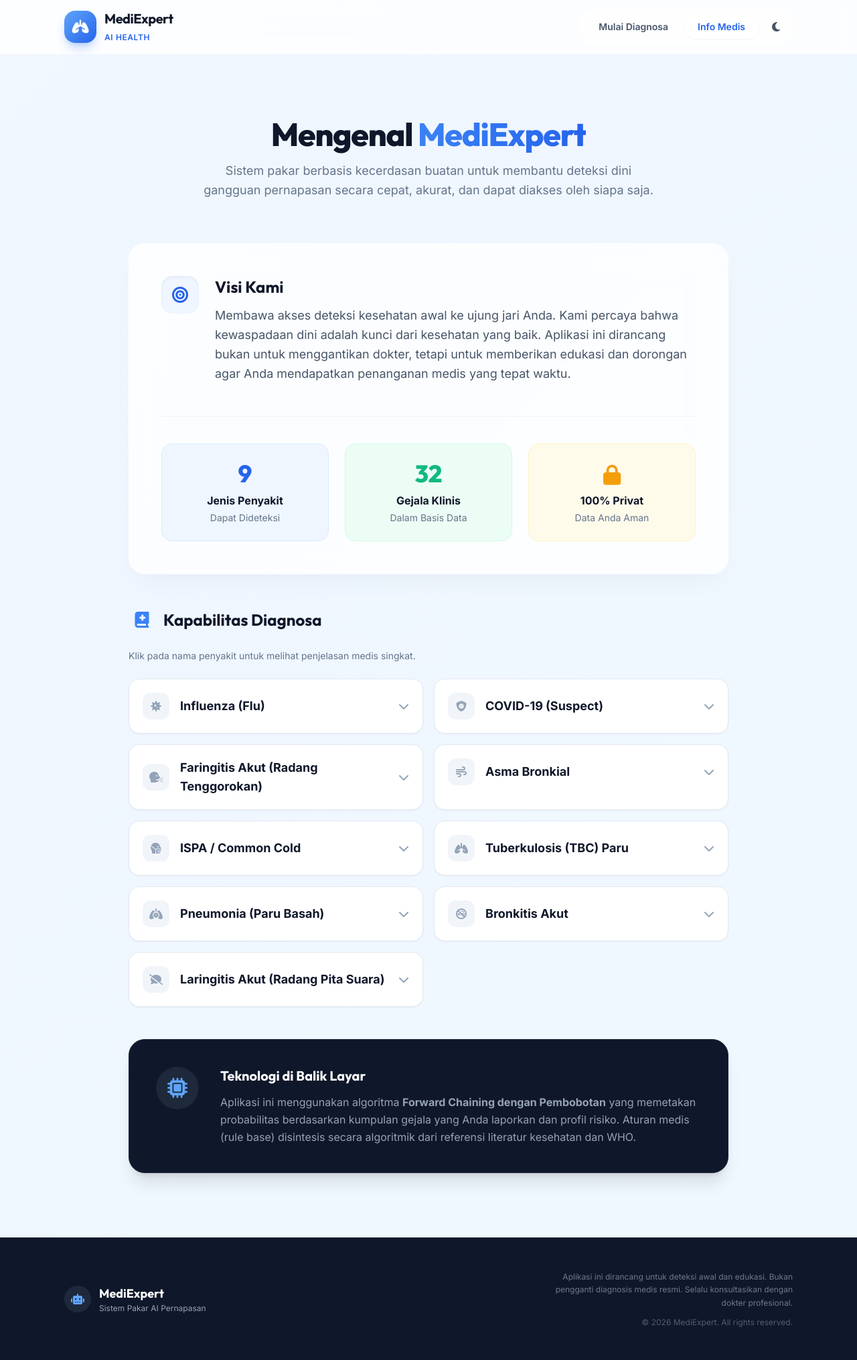
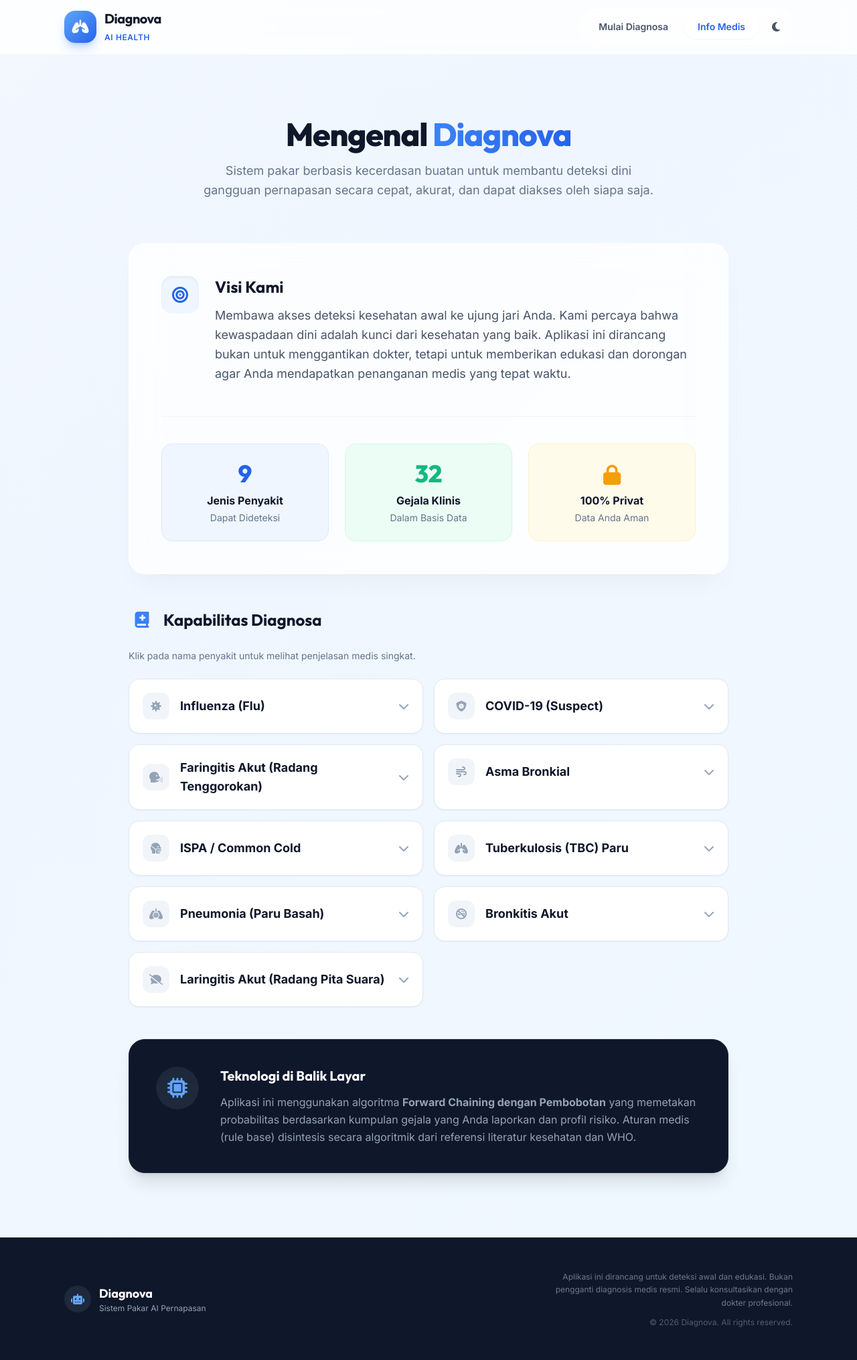
Before and after one commit to baron969/MediExpert, a Flask app: page /tentang in a window 1280 px wide. Shown: the whole page at 67% size. Run offline with Flask 3, Linux system fonts and the light colour scheme; some libraries are stand-ins or nearby versions.

Commit message:
Rebrand: Changed name to Diagnova

```diff
--- a/app.py
+++ b/app.py
@@ -1,6 +1,6 @@
 # =============================================================================
 # app.py — Flask + Supabase Backend
-# Sistem Pakar Diagnosa Penyakit — MediExpert
+# Sistem Pakar Diagnosa Penyakit — Diagnova
 # =============================================================================
 
 import json
@@ -333,7 +333,7 @@ def tentang():
 # ===========================================================================
 if __name__ == "__main__":
     print("=" * 60)
-    print("  MediExpert — Sistem Pakar Diagnosa Penyakit")
+    print("  Diagnova — Sistem Pakar Diagnosa Penyakit")
     print("  Backend: Flask + Supabase")
     print("=" * 60)
     print(f"  Penyakit : {len(DATA_PENYAKIT)}")
--- a/templates/base.html
+++ b/templates/base.html
@@ -3,8 +3,8 @@
 <head>
     <meta charset="UTF-8">
     <meta name="viewport" content="width=device-width, initial-scale=1.0">
-    <meta name="description" content="MediExpert - Asisten AI Pribadi untuk Kesehatan Pernapasan Anda.">
-    <title>{% block title %}MediExpert — Cek Kesehatan Pernapasan{% endblock %}</title>
+    <meta name="description" content="Diagnova - Asisten AI Pribadi untuk Kesehatan Pernapasan Anda.">
+    <title>{% block title %}Diagnova — Cek Kesehatan Pernapasan{% endblock %}</title>
 
     <!-- Google Fonts: Inter & Outfit (for headings) -->
     <link rel="preconnect" href="https://fonts.googleapis.com">
@@ -144,7 +144,7 @@
                     <i class="fas fa-lungs"></i>
                 </div>
                 <div>
-                    <h1 class="font-display font-bold text-slate-900 dark:text-white text-xl tracking-tight">MediExpert</h1>
+                    <h1 class="font-display font-bold text-slate-900 dark:text-white text-xl tracking-tight">Diagnova</h1>
                     <span class="text-xs text-brand-600 dark:text-brand-400 font-semibold tracking-wider uppercase">AI Health</span>
                 </div>
             </a>
@@ -207,7 +207,7 @@
                 <i class="fas fa-robot"></i>
             </div>
             <div>
-                <h4 class="font-display font-bold text-white text-lg">MediExpert</h4>
+                <h4 class="font-display font-bold text-white text-lg">Diagnova</h4>
                 <p class="text-xs">Sistem Pakar AI Pernapasan</p>
             </div>
         </div>
@@ -215,7 +215,7 @@
             <p class="text-xs leading-relaxed opacity-70">
                 Aplikasi ini dirancang untuk deteksi awal dan edukasi. Bukan pengganti diagnosis medis resmi. Selalu konsultasikan dengan dokter profesional.
             </p>
-            <p class="text-xs mt-3 opacity-50">&copy; 2026 MediExpert. All rights reserved.</p>
+            <p class="text-xs mt-3 opacity-50">&copy; 2026 Diagnova. All rights reserved.</p>
         </div>
     </div>
 </footer>
--- a/templates/hasil.html
+++ b/templates/hasil.html
@@ -1,6 +1,6 @@
 {% extends "base.html" %}
 
-{% block title %}Hasil Analisis — MediExpert{% endblock %}
+{% block title %}Hasil Analisis — Diagnova{% endblock %}
 
 {% block content %}
 
@@ -8,7 +8,7 @@
 <div class="hidden print:block mb-8 border-b-2 border-slate-800 pb-4">
     <div class="flex justify-between items-center">
         <div>
-            <h1 class="text-2xl font-black uppercase tracking-widest text-black">MediExpert Clinic</h1>
+            <h1 class="text-2xl font-black uppercase tracking-widest text-black">Diagnova Clinic</h1>
             <p class="text-sm text-gray-600">Laporan Deteksi Dini Sistem Pakar (AI-Generated)</p>
         </div>
         <div class="text-right">
--- a/templates/index.html
+++ b/templates/index.html
@@ -1,6 +1,6 @@
 {% extends "base.html" %}
 
-{% block title %}Cek Gejala Pernapasan — MediExpert{% endblock %}
+{% block title %}Cek Gejala Pernapasan — Diagnova{% endblock %}
 
 {% block content %}
 <!-- HERO SECTION -->
--- a/templates/login.html
+++ b/templates/login.html
@@ -1,6 +1,6 @@
 {% extends "base.html" %}
 
-{% block title %}Admin Login — MediExpert{% endblock %}
+{% block title %}Admin Login — Diagnova{% endblock %}
 
 {% block content %}
 <div class="py-12 px-4 flex-grow bg-slate-50 flex items-center justify-center min-h-[70vh]">
--- a/templates/riwayat.html
+++ b/templates/riwayat.html
@@ -1,6 +1,6 @@
 {% extends "base.html" %}
 
-{% block title %}Riwayat Pasien — MediExpert{% endblock %}
+{% block title %}Riwayat Pasien — Diagnova{% endblock %}
 
 {% block extra_head %}
 <script src="https://cdn.jsdelivr.net/npm/chart.js@4.4.0/dist/chart.umd.min.js"></script>
--- a/templates/tentang.html
+++ b/templates/tentang.html
@@ -1,6 +1,6 @@
 {% extends "base.html" %}
 
-{% block title %}Tentang Kami — MediExpert{% endblock %}
+{% block title %}Tentang Kami — Diagnova{% endblock %}
 
 {% block content %}
 <div class="py-12 md:py-24 px-4 flex-grow relative">
@@ -8,7 +8,7 @@
 
         <!-- Header -->
         <div class="text-center mb-16">
-            <h1 class="font-display text-4xl md:text-5xl font-extrabold text-slate-900 dark:text-white tracking-tight mb-4">Mengenal <span class="text-transparent bg-clip-text bg-gradient-to-r from-brand-500 to-blue-600 dark:from-brand-400 dark:to-blue-400">MediExpert</span></h1>
+            <h1 class="font-display text-4xl md:text-5xl font-extrabold text-slate-900 dark:text-white tracking-tight mb-4">Mengenal <span class="text-transparent bg-clip-text bg-gradient-to-r from-brand-500 to-blue-600 dark:from-brand-400 dark:to-blue-400">Diagnova</span></h1>
             <p class="text-lg text-slate-500 dark:text-slate-400 max-w-2xl mx-auto leading-relaxed">
                 Sistem pakar berbasis kecerdasan buatan untuk membantu deteksi dini gangguan pernapasan secara cepat, akurat, dan dapat diakses oleh siapa saja.
             </p>
```
Also changed, not shown: README.md, 3 other files.
